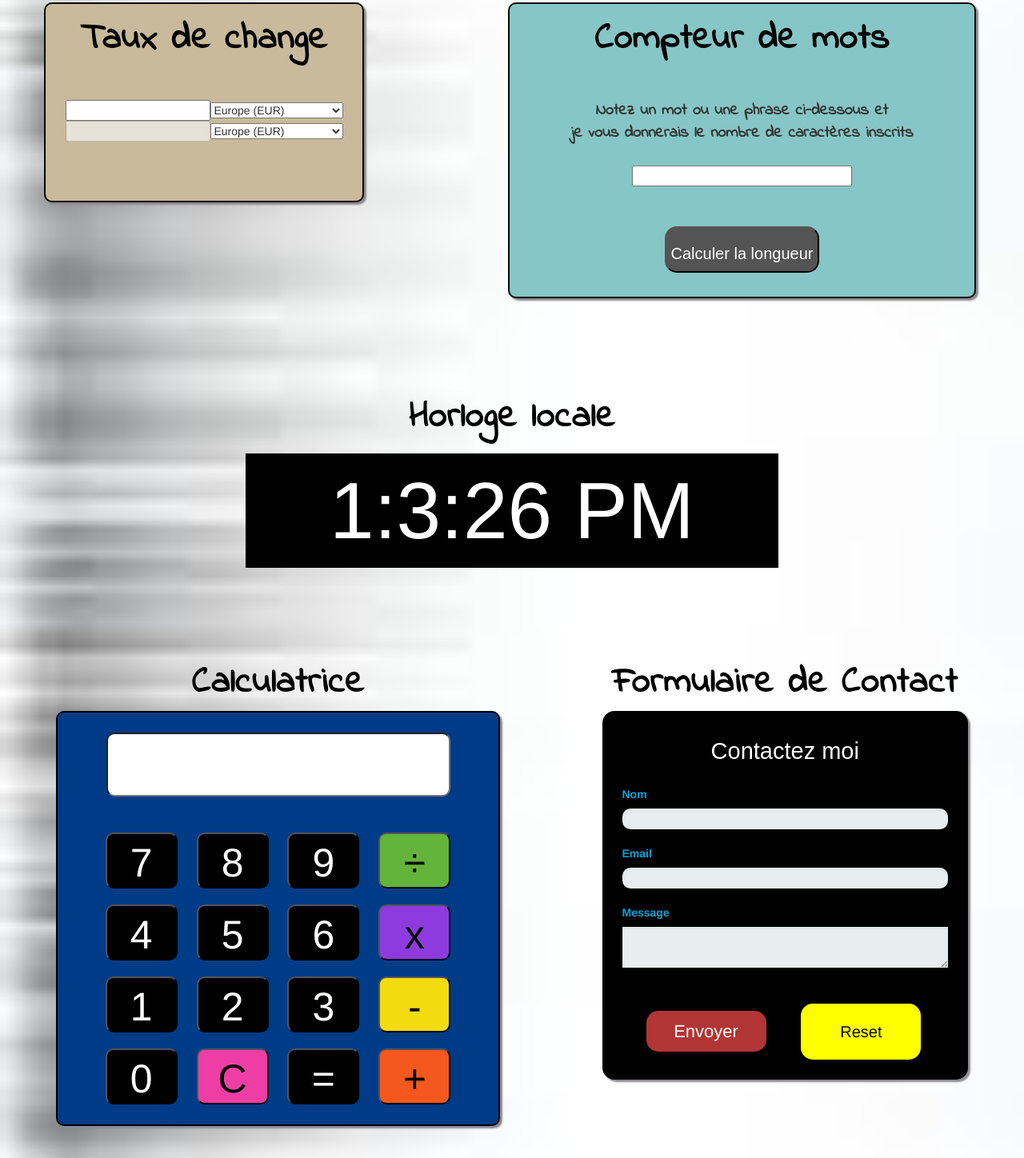
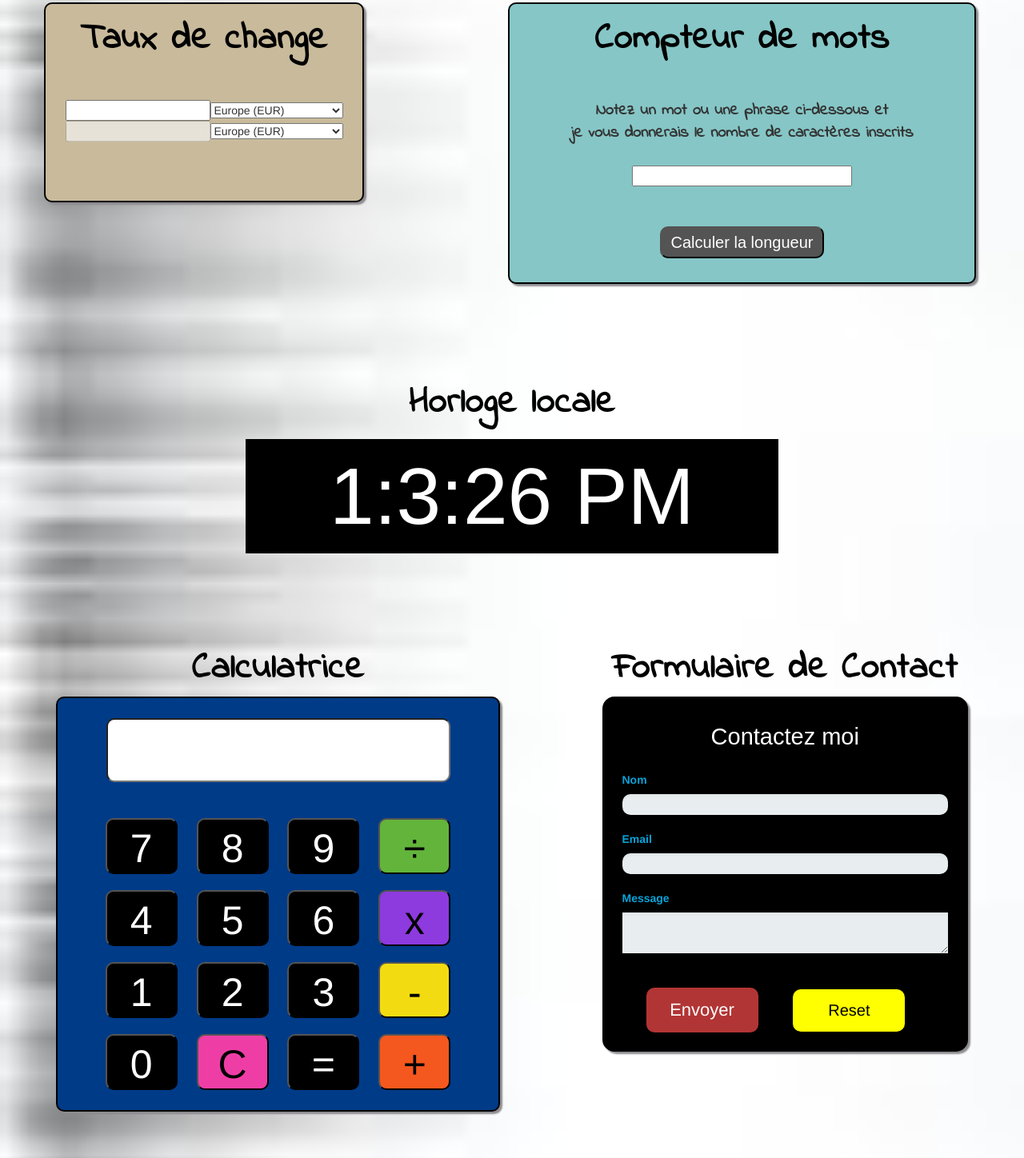
Before and after one commit to GGaelle/Outils-pratiques-JS, a plain HTML site: page index.html in a window 1280 px wide. Shown: the part 152-1600 px from the top of the page at 80% size. Drawn offline with nearby package versions, Linux system fonts and the light colour scheme.

Commit message:
modif css

```diff
--- a/index.html
+++ b/index.html
@@ -180,7 +180,7 @@
                         <td><div id="number2">1</div></td>
                         <td><div style="font-size:45px; font-weight: bold;color: #000;">=</div></td>
 
-                        <td><input id="answer" type="text" style="padding: 10px; border: 2px solid #14d2d5;"></td>
+                        <td><input id="answer" type="text" style="padding: 10px; border: 2px solid #000;"></td>
                         <td><input id="btn5" type="button" value="check"></td>
                     </tr>
 
--- a/style.css
+++ b/style.css
@@ -85,10 +85,14 @@ p {
 #btn {
   color: #fff;
   background-color: #545454;
-  border-radius: 15px;
+  border-radius: 10px;
   margin-top: 20px;
   margin-bottom: 30px;
   font-family: 'Indie Flower', cursive;
+}
+#btn h3 {
+  margin: auto;
+  padding: 6px;
 }
 
 
@@ -168,15 +172,16 @@ p {
 }
 
 .contact button {
-  padding: 10px 10px;
+  padding: 12px;
   color: #fff;
   background-color: #B23535;
   font-size: 22px;
   text-align: center;
   font-style: normal;
-  border-radius: 15px;
+  border-radius: 10px;
   margin-left: 40px;
-  width: 150px;
+  width: 140px;
+  height: auto;
   border: 1px solid #a30000;
   border-width: 1px 1px 3px;
   border-style: none;
@@ -192,16 +197,17 @@ label{
   font-weight: bold;
 }
 #clear {
-  padding: 10px 10px;
+  padding: 12px;
   color: #000;
   background-color: yellow;
   font-size: 20px;
   text-align: center;
   font-style: normal;
-  border-radius: 15px;
+  border-radius: 10px;
   margin-left: 40px;
   margin-right: 20px;
-  width: 150px;
+  width: 140px;
+  height: auto;
   border: 1px solid #a30000;
   border-width: 1px 1px 3px;
   border-style: none;
@@ -245,7 +251,7 @@ img{
   height: auto;
   border:2px solid black;
   border-radius: 10px;
-  background-color: rgb(0, 123, 170);
+  background-color: #57a9c8;
   box-shadow: 3px 3px 2px #8d8b8f;
   text-align: center;
 }
@@ -295,8 +301,8 @@ img{
 
 /* TodoList */
 #add {
-  background-color: #388340;
-  color: #fff;
+  background-color: #009934;
+  color: #000;
   padding: 10px 10px;
   margin-left: 10px;
   cursor: pointer;
@@ -304,7 +310,6 @@ img{
   text-align: center;
 }
 .remove {
-
   background-color: #f2a905;
   float: right;
   clear: both;
@@ -313,9 +318,9 @@ img{
 }
 .todolist {
   width:530px;
-  background-color: #0b993c;
+  background-color: #7adb84;
   padding: 10px 50px 30px 50px;
-  border-radius: 25px;
+  border-radius: 10px;
   border:2px solid black;
   box-shadow: 3px 3px 2px #8d8b8f;
   text-align: center;
```
